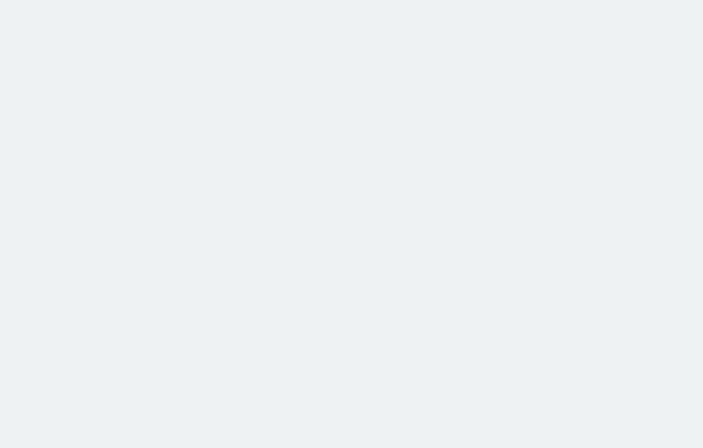
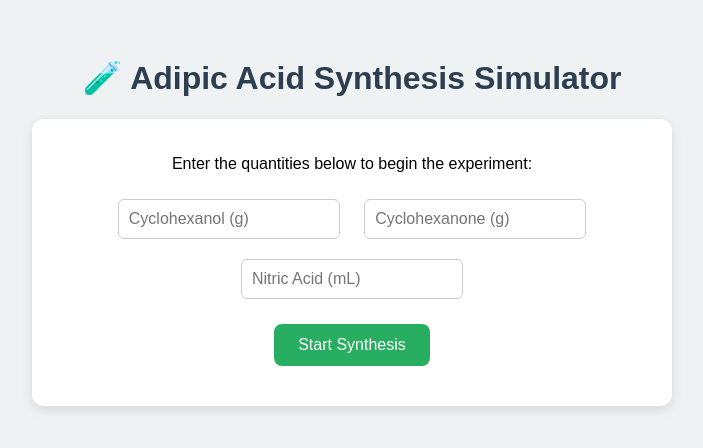
Before and after one commit to amanmaurya9628/chem_tech_2, a plain HTML site: page experiment/simulation/index.html in a window 1280 px wide. Shown: the whole page, without its empty margins (288-991 px from the left). Drawn offline with Linux system fonts and the light colour scheme.

Commit message:
Update index.html

```diff
--- a/experiment/simulation/index.html
+++ b/experiment/simulation/index.html
@@ -1,11 +1,26 @@
 <!DOCTYPE html>
 <html>
 <head>
+	<meta charset="UTF-8">
+  <title>Adipic Acid Synthesis Simulator</title>
+
 	<!-- Add CSS at the head of HTML file -->
     <link rel="stylesheet" href="./css/main.css">
 </head>
 <body>
 		<!-- Your code goes here-->
+	<h1>🧪 Adipic Acid Synthesis Simulator</h1>
+  <div class="sim-box">
+    <p>Enter the quantities below to begin the experiment:</p>
+
+    <input type="number" id="cyclohexanol" placeholder="Cyclohexanol (g)">
+    <input type="number" id="cyclohexanone" placeholder="Cyclohexanone (g)">
+    <input type="number" id="nitric" placeholder="Nitric Acid (mL)">
+    <br>
+    <button class="btn" onclick="runSynthesis()">Start Synthesis</button>
+
+    <div id="result" class="output"></div>
+  </div>
 
 	<!-- Add JS at the bottom of HTML file -->
         <script src="./js/main.js"></script>
```
